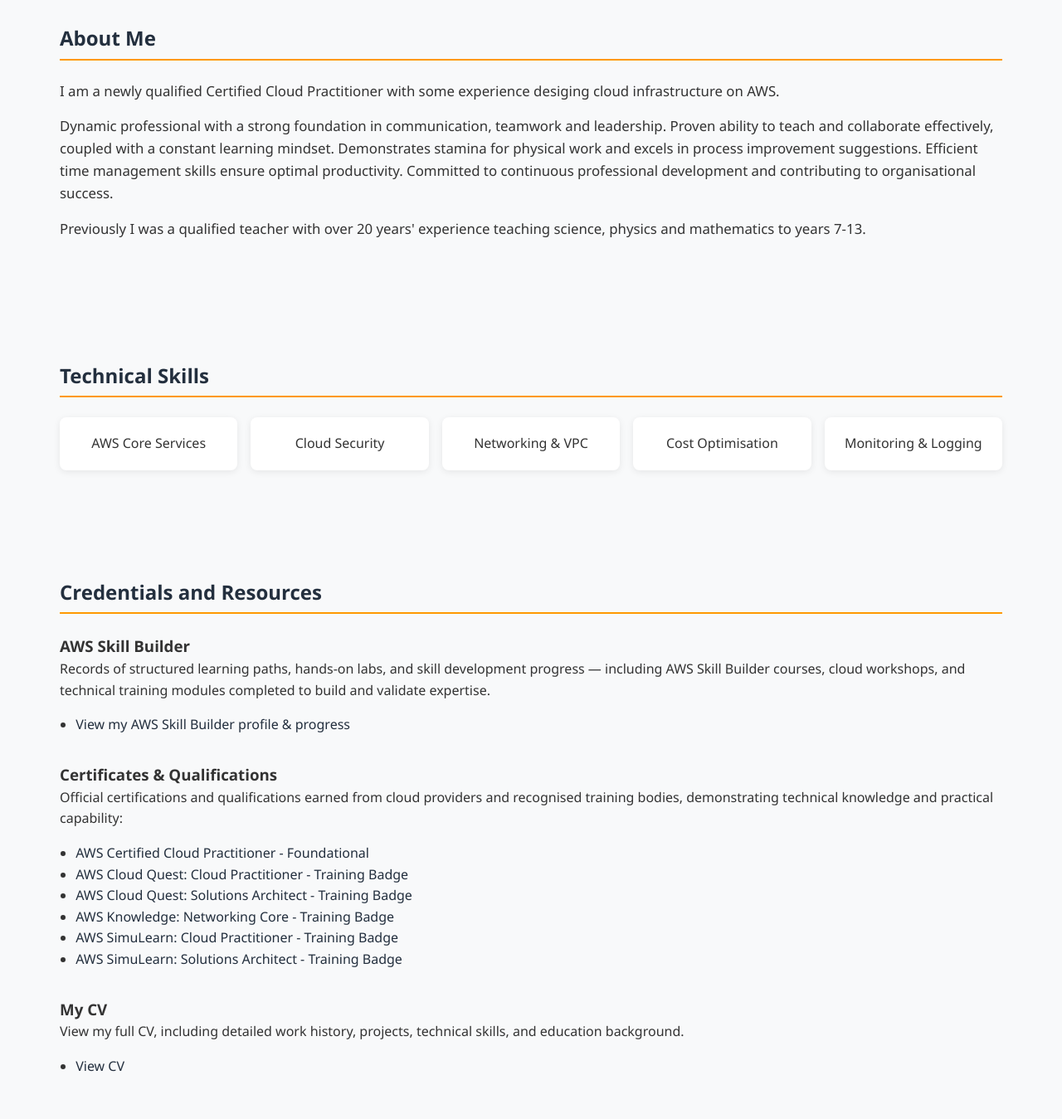
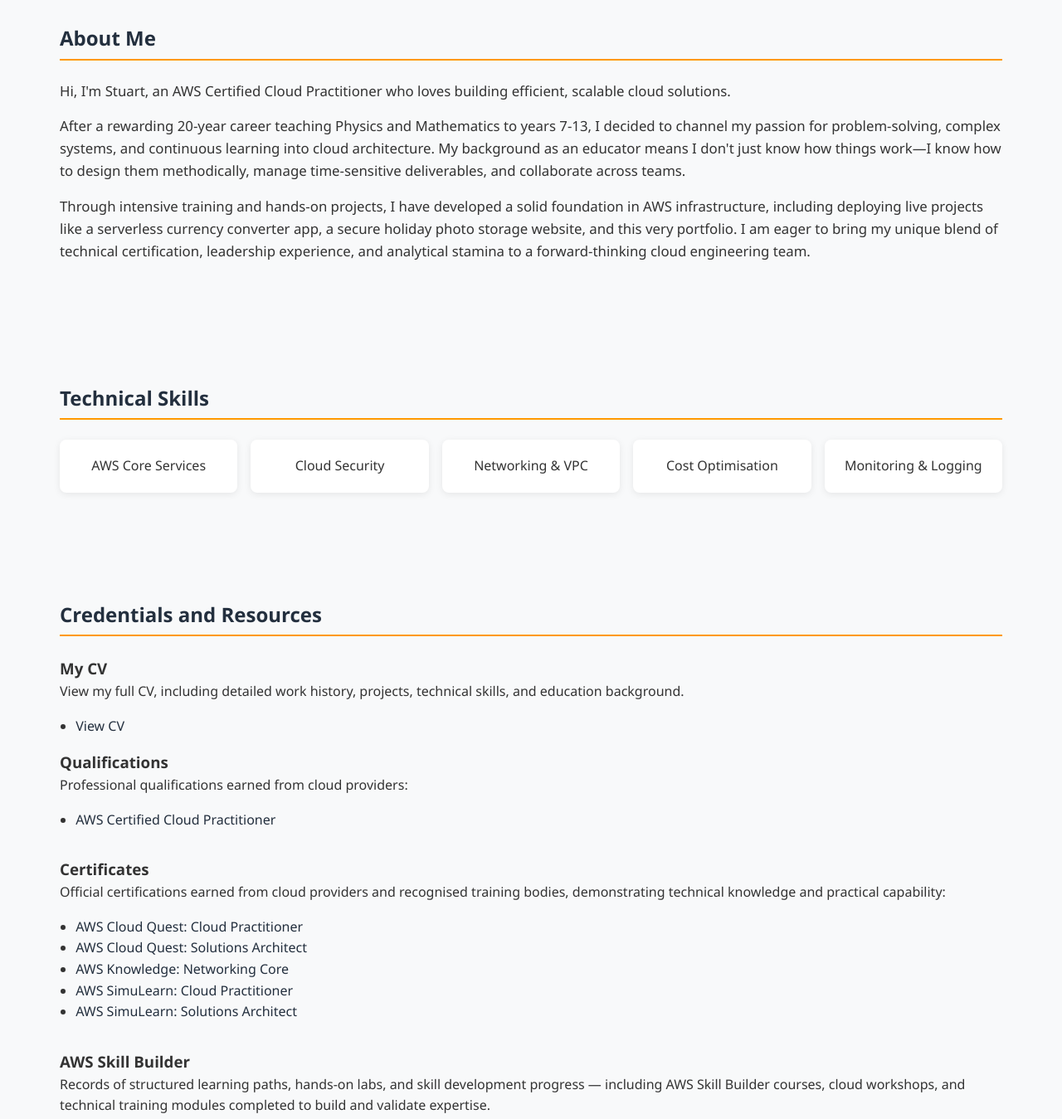
Before and after one commit to stuartallan1981/stuart-allan, a plain HTML site: page index.html in a window 1280 px wide. Shown: the part 420-1769 px from the top of the page at 83% size. Drawn offline with Linux system fonts and the light colour scheme; no server answers.

Commit message:
Amended About Me section

```diff
--- a/index.html
+++ b/index.html
@@ -281,9 +281,9 @@
     <!-- About Me -->
     <section id="about">
         <h2>About Me</h2>
-        <p>I am a newly qualified Certified Cloud Practitioner with some experience desiging cloud infrastructure on AWS.</p>
-        <p>Dynamic professional with a strong foundation in communication, teamwork and leadership. Proven ability to teach and collaborate effectively, coupled with a constant learning mindset. Demonstrates stamina for physical work and excels in process improvement suggestions. Efficient time management skills ensure optimal productivity. Committed to continuous professional development and contributing to organisational success.</p>
-        <p>Previously I was a qualified teacher with over 20 years' experience teaching science, physics and mathematics to years 7-13.</p>
+        <p>Hi, I'm Stuart, an AWS Certified Cloud Practitioner who loves building efficient, scalable cloud solutions.</p>
+        <p>After a rewarding 20-year career teaching Physics and Mathematics to years 7-13, I decided to channel my passion for problem-solving, complex systems, and continuous learning into cloud architecture. My background as an educator means I don't just know how things work—I know how to design them methodically, manage time-sensitive deliverables, and collaborate across teams.</p>
+        <p>Through intensive training and hands-on projects, I have developed a solid foundation in AWS infrastructure, including deploying live projects like a serverless currency converter app, a secure holiday photo storage website, and this very portfolio. I am eager to bring my unique blend of technical certification, leadership experience, and analytical stamina to a forward-thinking cloud engineering team.</p>
     </section>
 
     <!-- Skills -->
@@ -301,6 +301,33 @@
     <!-- Credentials and Resources Section -->
     <section id="credentials-resources">
         <h2>Credentials and Resources</h2>
+        <div id="cv">
+            <h3>My CV</h3>
+            <p>View my full CV, including detailed work history, projects, technical skills, and education background.</p>
+            <ul>
+                <li><a href="https://www.stuart-allan.com/cv.html">View CV</a></li>
+            </ul>
+        </div>
+
+        <div id="certificates" style="margin-bottom:2rem;">
+            <h3>Qualifications</h3>
+            <p>Professional qualifications earned from cloud providers:</p>
+            <ul>
+                <li><a href="https://www.stuart-allan.com/AWSCCPCert.pdf" target="_blank">AWS Certified Cloud Practitioner</a></li>
+            </ul>
+        </div>
+
+        <div id="certificates" style="margin-bottom:2rem;">
+            <h3>Certificates</h3>
+            <p>Official certifications earned from cloud providers and recognised training bodies, demonstrating technical knowledge and practical capability:</p>
+            <ul>
+                <li><a href="https://www.credly.com/earner/earned/badge/aa69934f-1c6b-4b62-8c22-239455833c6d" target="_blank">AWS Cloud Quest: Cloud Practitioner</a></li>
+                <li><a href="https://www.credly.com/earner/earned/badge/717d520d-9122-4826-868b-c8c128f2e9a0" target="_blank">AWS Cloud Quest: Solutions Architect</a></li>
+                <li><a href="https://www.credly.com/earner/earned/badge/3bce3c3e-f78b-49a3-8d12-c8d2f43dc9d2" target="_blank">AWS Knowledge: Networking Core</a></li>
+                <li><a href="https://www.credly.com/earner/earned/badge/bea6b9d6-9760-4774-b281-454d9507ce39" target="_blank">AWS SimuLearn: Cloud Practitioner</a></li>
+                <li><a href="https://www.credly.com/earner/earned/badge/62ad9047-81db-47be-8134-fe4b4960a5f3" target="_blank">AWS SimuLearn: Solutions Architect</a></li>
+            </ul>
+        </div>
 
         <div id="skillbuilder" style="margin-bottom:2rem;">
             <h3>AWS Skill Builder</h3>
@@ -309,27 +336,6 @@
                 <li><a href="https://skillsprofile.skillbuilder.aws/user/stuartallan/certification-badges" target="_blank">View my AWS Skill Builder profile & progress</a></li>
             </ul>
             </div>
-
-        <div id="certificates" style="margin-bottom:2rem;">
-            <h3>Certificates & Qualifications</h3>
-            <p>Official certifications and qualifications earned from cloud providers and recognised training bodies, demonstrating technical knowledge and practical capability:</p>
-            <ul>
-                <li><a href="https://www.stuart-allan.com/AWSCCPCert.pdf" target="_blank">AWS Certified Cloud Practitioner - Foundational</a></li>
-                <li><a href="https://www.credly.com/earner/earned/badge/aa69934f-1c6b-4b62-8c22-239455833c6d" target="_blank">AWS Cloud Quest: Cloud Practitioner - Training Badge</a></li>
-                <li><a href="https://www.credly.com/earner/earned/badge/717d520d-9122-4826-868b-c8c128f2e9a0" target="_blank">AWS Cloud Quest: Solutions Architect - Training Badge</a></li>
-                <li><a href="https://www.credly.com/earner/earned/badge/3bce3c3e-f78b-49a3-8d12-c8d2f43dc9d2" target="_blank">AWS Knowledge: Networking Core - Training Badge</a></li>
-                <li><a href="https://www.credly.com/earner/earned/badge/bea6b9d6-9760-4774-b281-454d9507ce39" target="_blank">AWS SimuLearn: Cloud Practitioner - Training Badge</a></li>
-                <li><a href="https://www.credly.com/earner/earned/badge/62ad9047-81db-47be-8134-fe4b4960a5f3" target="_blank">AWS SimuLearn: Solutions Architect - Training Badge</a></li>
-            </ul>
-        </div>
-
-        <div id="cv">
-            <h3>My CV</h3>
-            <p>View my full CV, including detailed work history, projects, technical skills, and education background.</p>
-            <ul>
-                <li><a href="https://www.stuart-allan.com/cv.html">View CV</a></li>
-            </ul>
-        </div>
     </section>
 
     <!-- Projects -->
```
Also changed, not shown: cv.html (+17 -15 lines).
